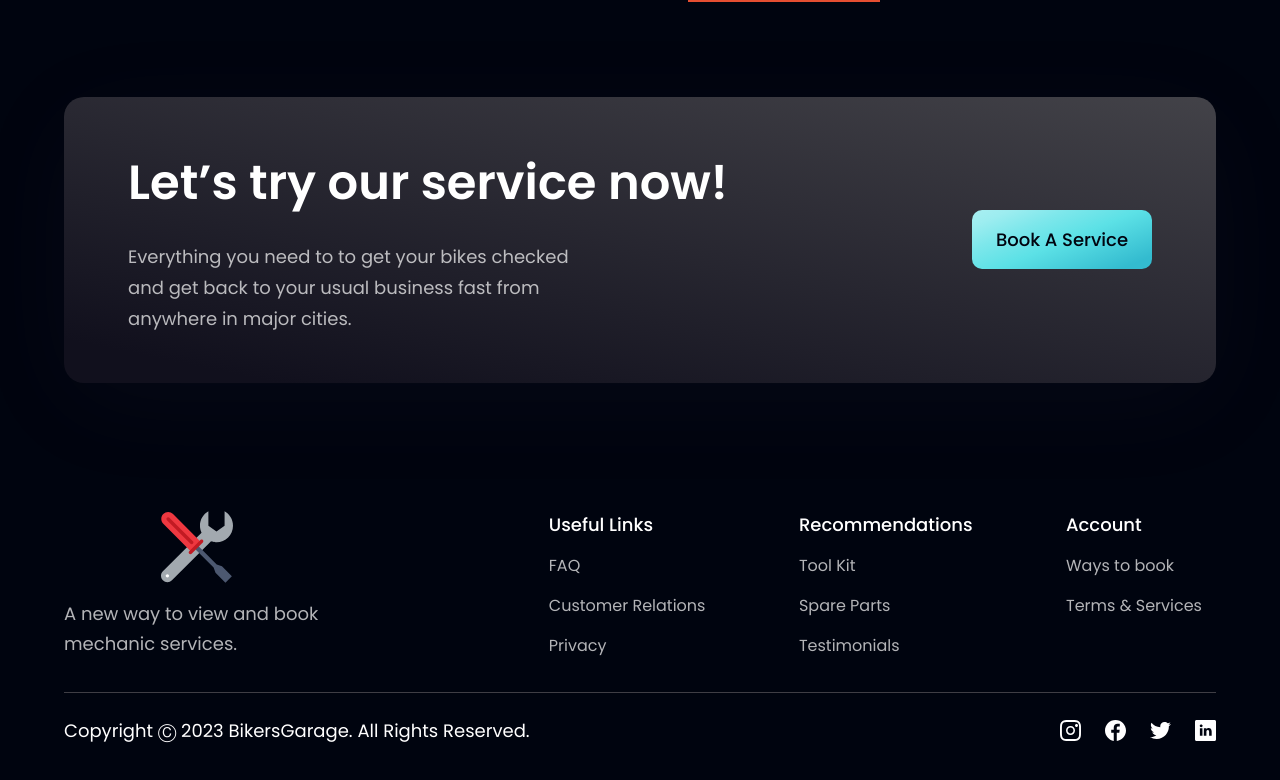
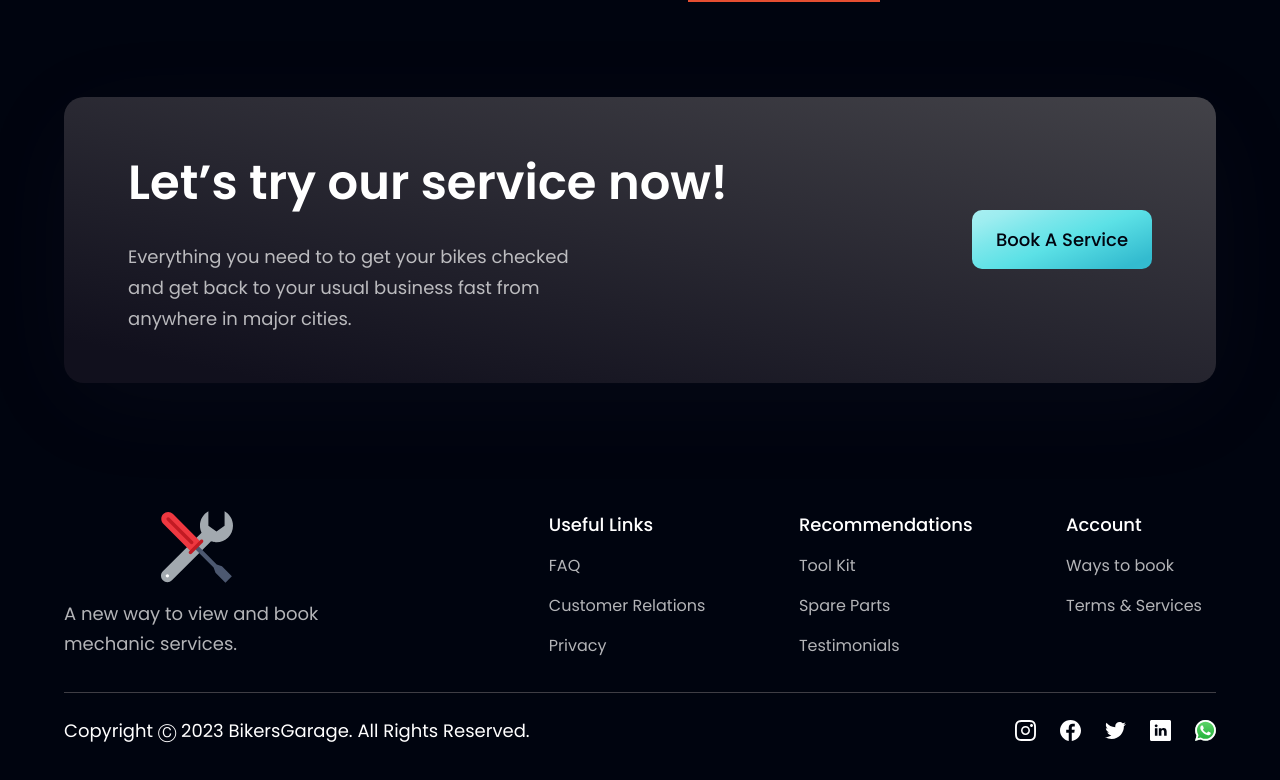
Before and after one commit to Beulah-Matt/bikers-garage, a React (Vite) app: page / in a window 1280 px wide. Shown: the part 3161-3941 px from the top of the page. Built offline with nearby package versions, Linux system fonts and the light colour scheme.

Commit message:
✨ 🎉  Adding Whatsapp chat API

```diff
--- a/src/assets/index.js
+++ b/src/assets/index.js
@@ -23,6 +23,7 @@ import ruiruWater from "./ruiruWater.png"
 import valentine from "./valentine.jpg"
 import boxer from "./boxer.png"
 import home from "./home.svg"
+import whatsapp from "./whatsapp.svg"
 
 export {
   logo3,
@@ -49,5 +50,6 @@ export {
   valentine,
   muthokinju,
   ruiruWater,
-  home
+  home,
+  whatsapp
 };
--- a/src/constants/index.js
+++ b/src/constants/index.js
@@ -1,5 +1,5 @@
 
-import { people01, people02, people03, facebook, instagram, twitter, linkedin, shield, star, send, image1, valentine, ruiruWater, muthokinju, boxer  } from "../assets";
+import { people01, people02, people03, facebook, instagram, twitter, linkedin, shield, star, send, image1, valentine, ruiruWater, muthokinju, boxer, whatsapp  } from "../assets";
 
 export const navLinks = [
   {
@@ -90,6 +90,11 @@ export const socialMedia = [
     id: "social-media-4",
     icon: linkedin,
     link: "https://www.linkedin.com/",
+  },
+  {
+    id: "social-media-5",
+    icon: whatsapp,
+    link: "https://wa.me/254742837697",
   },
 ];
 
```
Also changed, not shown: src/assets/whatsapp.svg (added).
